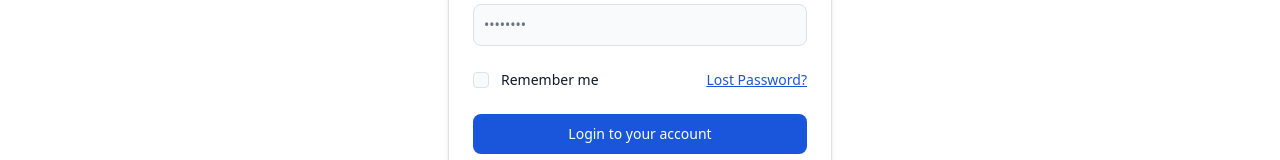
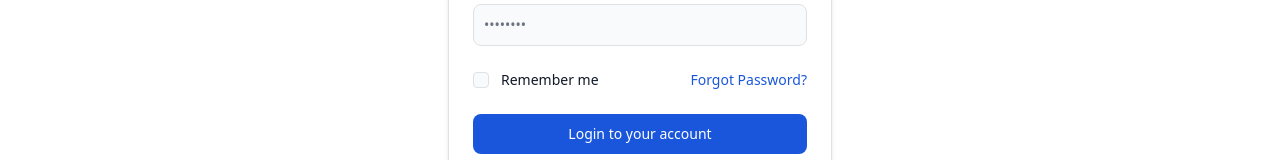
Before and after one commit to khanshorif331/dream-event-photography-client, a React (Create React App) app: page /login in a window 1280 px wide. Shown: the part 291-451 px from the top of the page. Built offline with nearby package versions, Linux system fonts and the light colour scheme; no server answers.

Commit message:
handled some error case

```diff
--- a/src/components/Login/Login.js
+++ b/src/components/Login/Login.js
@@ -1,6 +1,9 @@
 import React, { useState } from 'react'
 import { Spinner } from 'react-bootstrap'
-import { useSignInWithEmailAndPassword } from 'react-firebase-hooks/auth'
+import {
+	useSendPasswordResetEmail,
+	useSignInWithEmailAndPassword,
+} from 'react-firebase-hooks/auth'
 import { Link, useLocation, useNavigate } from 'react-router-dom'
 import auth from '../../firebase.init'
 import Social from '../Shared/Social/Social'
@@ -12,6 +15,8 @@ const Login = () => {
 
 	const [email, setEmail] = useState('')
 	const [password, setPassword] = useState('')
+	const [sendPasswordResetEmail, sending, resetError] =
+		useSendPasswordResetEmail(auth)
 
 	const [signInWithEmailAndPassword, user, loading, error] =
 		useSignInWithEmailAndPassword(auth)
@@ -36,14 +41,6 @@ const Login = () => {
 			</Spinner>
 		)
 	}
-
-	// if (error) {
-	// 	return (
-	// 		<div>
-	// 			<p>Error: {error.message}</p>
-	// 		</div>
-	// 	)
-	// }
 
 	if (user) {
 		return navigate(from)
@@ -110,14 +107,21 @@ const Login = () => {
 								</label>
 							</div>
 						</div>
-						<a
-							href='#'
+						<button
+							onClick={async () => {
+								await sendPasswordResetEmail(email)
+								alert('Sent email')
+							}}
 							class='ml-auto text-sm text-blue-700 hover:underline dark:text-blue-500'
 						>
-							Lost Password?
-						</a>
+							Forgot Password?
+						</button>
 					</div>
-					{error ? <p className='text-danger'>{error?.message}</p> : ''}
+					{error || resetError ? (
+						<p className='text-danger'>{error?.message}</p>
+					) : (
+						''
+					)}
 					<button
 						type='submit'
 						class='w-full text-white bg-blue-700 hover:bg-blue-800 focus:ring-4 focus:outline-none focus:ring-blue-300 font-medium rounded-lg text-sm px-5 py-2.5 text-center dark:bg-blue-600 dark:hover:bg-blue-700 dark:focus:ring-blue-800'
```
